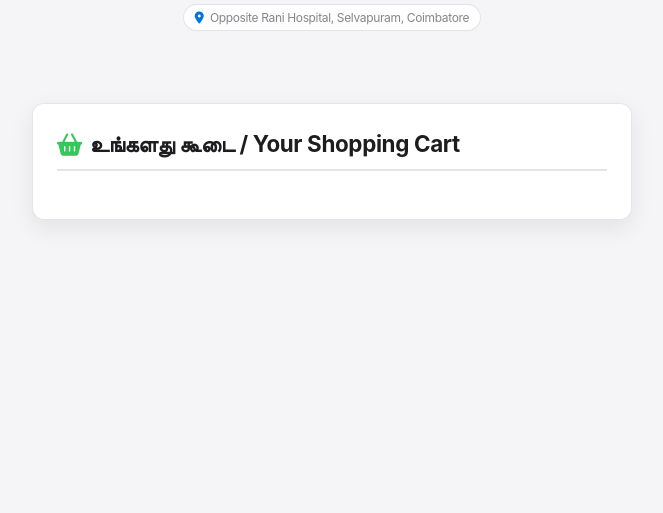
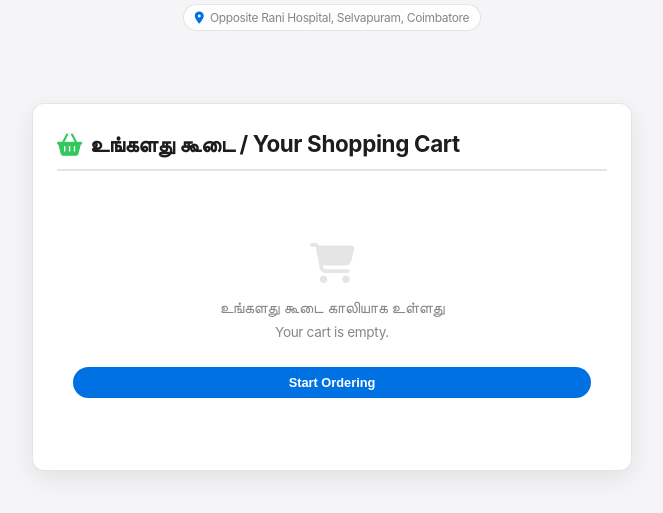
Before and after one commit to leoxurDev/SMK-Maavu-Kadai, a Django app: page /cart/ in a window 1280 px wide. Shown: the part 177-690 px from the top of the page, without its empty margins (308-971 px from the left). Run offline with Django 4.2, Linux system fonts and the light colour scheme; data that the repository does not hold is empty; parts of the project's set-up code (start-up, migrations or seed data) failed here and were passed over; some libraries are stand-ins or nearby versions.

Commit message:
Fix blank cart bug by removing x-teleport and resolving duplicate target IDs

```diff
--- a/templates/base.html
+++ b/templates/base.html
@@ -94,7 +94,6 @@
     </main>
 
     <!-- Slide-over Cart Drawer -->
-    <template x-teleport="body">
     <div class="drawer-backdrop"
          x-show="cartOpen"
          x-transition:opacity
@@ -132,7 +131,6 @@
             </div>
         </div>
     </div>
-    </template>
 
     {% block extra_js %}{% endblock %}
 </body>
--- a/templates/shop/cart_detail.html
+++ b/templates/shop/cart_detail.html
@@ -9,7 +9,9 @@
         <span>உங்களது கூடை / Your Shopping Cart</span>
     </h2>
 
-    <div id="cart-drawer-target">
+    <div id="cart-page-target"
+         hx-get="{% url 'cart_drawer' %}"
+         hx-trigger="cartUpdated from:body">
         {% include 'shop/partials/cart_drawer_content.html' %}
     </div>
 </div>
```
Lines whose indentation alone changed are shown as unchanged.
